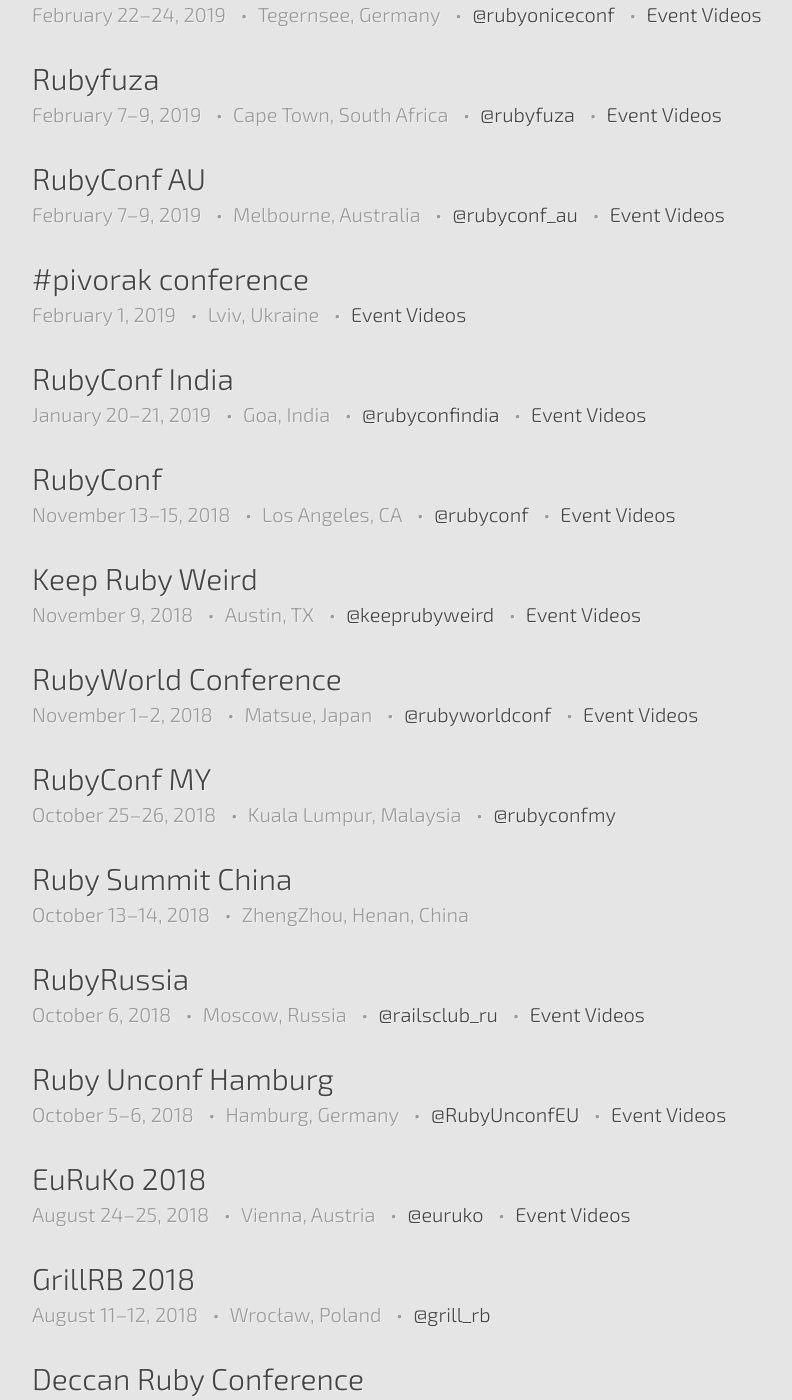
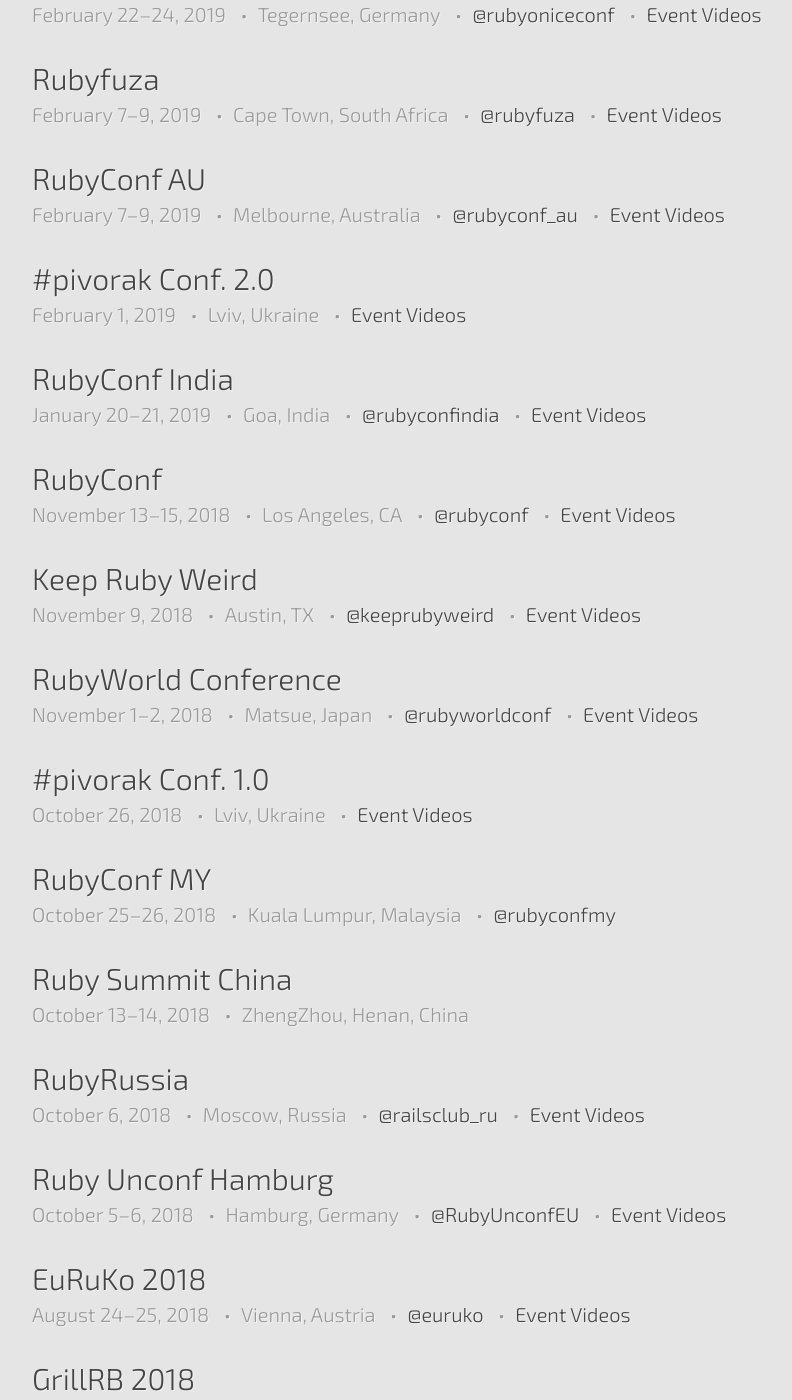
Before and after one commit to ruby-conferences/ruby-conferences.github.io, a Jekyll site: the page built from past/index.html, in a window 1280 px wide and 1400 px high, scrolled down 8602 px. Shown: the whole window, without its empty margins (208-1000 px from the left). Built offline with Jekyll 4.4.1, drawn with Linux system fonts in a browser that asks for light colours.

Commit message:
Update Video Links and backfill Pivorak conf 1.0

```diff
--- a/_data/conferences.yml
+++ b/_data/conferences.yml
@@ -1499,7 +1499,7 @@
   end_date: 2018-10-06
   url: http://rubyunconf.eu
   twitter: RubyUnconfEU
-  video_link: https://www.youtube.com/channel/UCpdY3gEqGW10EVrUbd1itug/videos
+  video_link: https://www.youtube.com/playlist?list=PLvpu5WTDxTKXWZvsg9iR4a6AeHWw0Hzu4
 
 - name: RubyRussia
   location: Moscow, Russia
@@ -1522,6 +1522,13 @@
   url: http://rubyconf.my/
   twitter: rubyconfmy
 
+- name: "#pivorak Conf. 1.0"
+  location: Lviv, Ukraine
+  start_date: 2018-10-26
+  end_date: 2018-10-26
+  url: https://pivorak.com/
+  video_link: https://www.youtube.com/playlist?list=PLa4SYMEyNCu9BsDfI_e2y8vd8FVkeVvum
+
 - name: RubyWorld Conference
   location: Matsue, Japan
   start_date: 2018-11-01
@@ -1554,7 +1561,7 @@
   twitter: rubyconfindia
   video_link: https://www.youtube.com/playlist?list=PLbgP71NCXCqEFr8nuY2mhAobKv_ldqL2f
 
-- name: "#pivorak conference"
+- name: "#pivorak Conf. 2.0"
   location: Lviv, Ukraine
   start_date: 2019-02-01
   end_date: 2019-02-01
@@ -1675,7 +1682,7 @@
   end_date: 2019-05-26
   url: http://rubyunconf.eu
   twitter: RubyUnconfEU
-  video_link: https://2019.rubyunconf.eu/#schedule
+  video_link: https://www.youtube.com/playlist?list=PLvpu5WTDxTKWPJMPTC33amjQnl6sAEEvH
 
 - name: Saint P Rubyconf
   location: Saint Petersburg, Russia
@@ -1683,7 +1690,7 @@
   end_date: 2019-06-02
   url: https://spbrubyconf.ru/
   twitter: saintpruby
-  video_link: https://www.youtube.com/playlist?list=PLM_LdV8tMIazzAKhtGxJvYCPCgP8HiB5k
+  video_link: https://www.youtube.com/watch?v=CjOwKbf8L3I
 
 - name: EuRuKo 2019
   location: Rotterdam, the Netherlands
```
